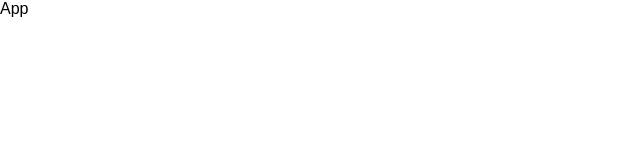
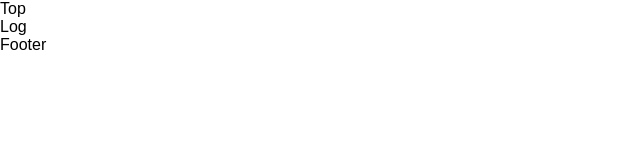
Before and after one commit to Roche001/FurniFusion, a React (Create React App) app: page / in a window 1280 px wide. Shown: the top 160 px of the page, without its empty margins (0-640 px from the left). Built offline with nearby package versions, Linux system fonts and the light colour scheme; a web font is replaced by a local one.

Commit message:
update chang es

```diff
--- a/package.json
+++ b/package.json
@@ -8,6 +8,7 @@
     "@testing-library/user-event": "^13.2.1",
     "react": "^18.2.0",
     "react-dom": "^18.2.0",
+    "react-router-dom": "^6.12.1",
     "react-scripts": "5.0.1",
     "web-vitals": "^2.1.0"
   },
--- a/src/App.jsx
+++ b/src/App.jsx
@@ -1,7 +1,30 @@
 import React from "react";
-
+import { BrowserRouter as Router, Routes, Route } from "react-router-dom";
+import Top from "./components/top/Top";
+import Log from "./components/log/Log";
+import Register from "./components/register/Register";
+import Home from "./components/home/Home";
+import Product from "./components/product/Product";
+import Buy from "./components/buy/Buy";
+import Search from "./components/search/Search";
+import Cart from "./components/cart/Cart";
+import Footer from "./components/footer/Footer";
 const App = () => {
-  return <div>App</div>;
+  return (
+    <Router>
+      <Top />
+      <Routes>
+        <Route path="/" exact element={<Log />} />
+        <Route Register path="Beer" exact element={<Register />} />
+        <Route Home path="Home" exact element={<Home />} />
+        <Route Product path="Product" exact element={<Product />} />
+        <Route Buy path="Buy" exact element={<Buy />} />
+        <Route Search path="Search" exact element={<Search />} />
+        <Route Cart path="Cart" exact element={<Cart />} />
+      </Routes>
+      <Footer />
+    </Router>
+  );
 };
 
 export default App;
```
Also changed, not shown: 1 other file (tests, documents, lock files or other folders).
